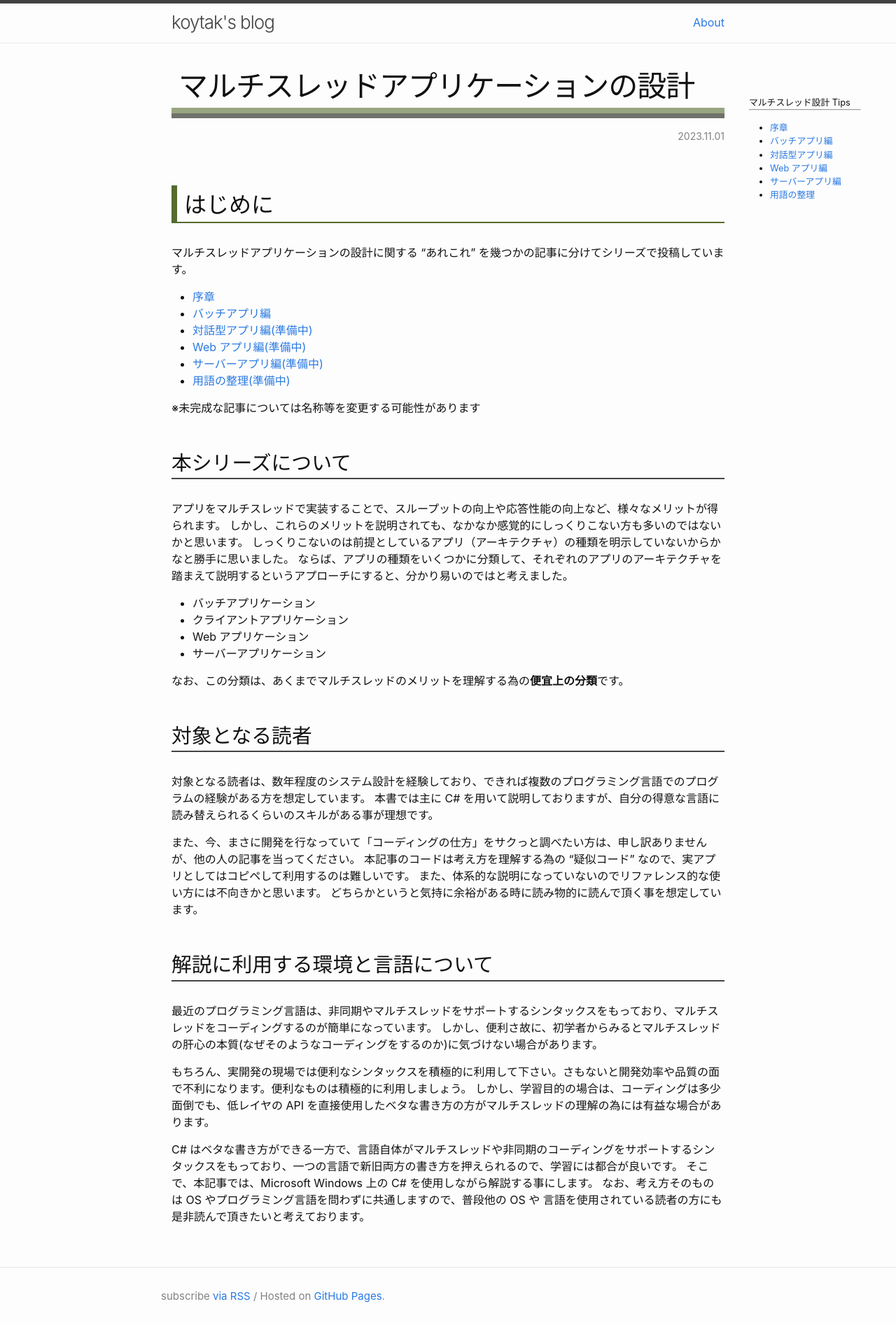
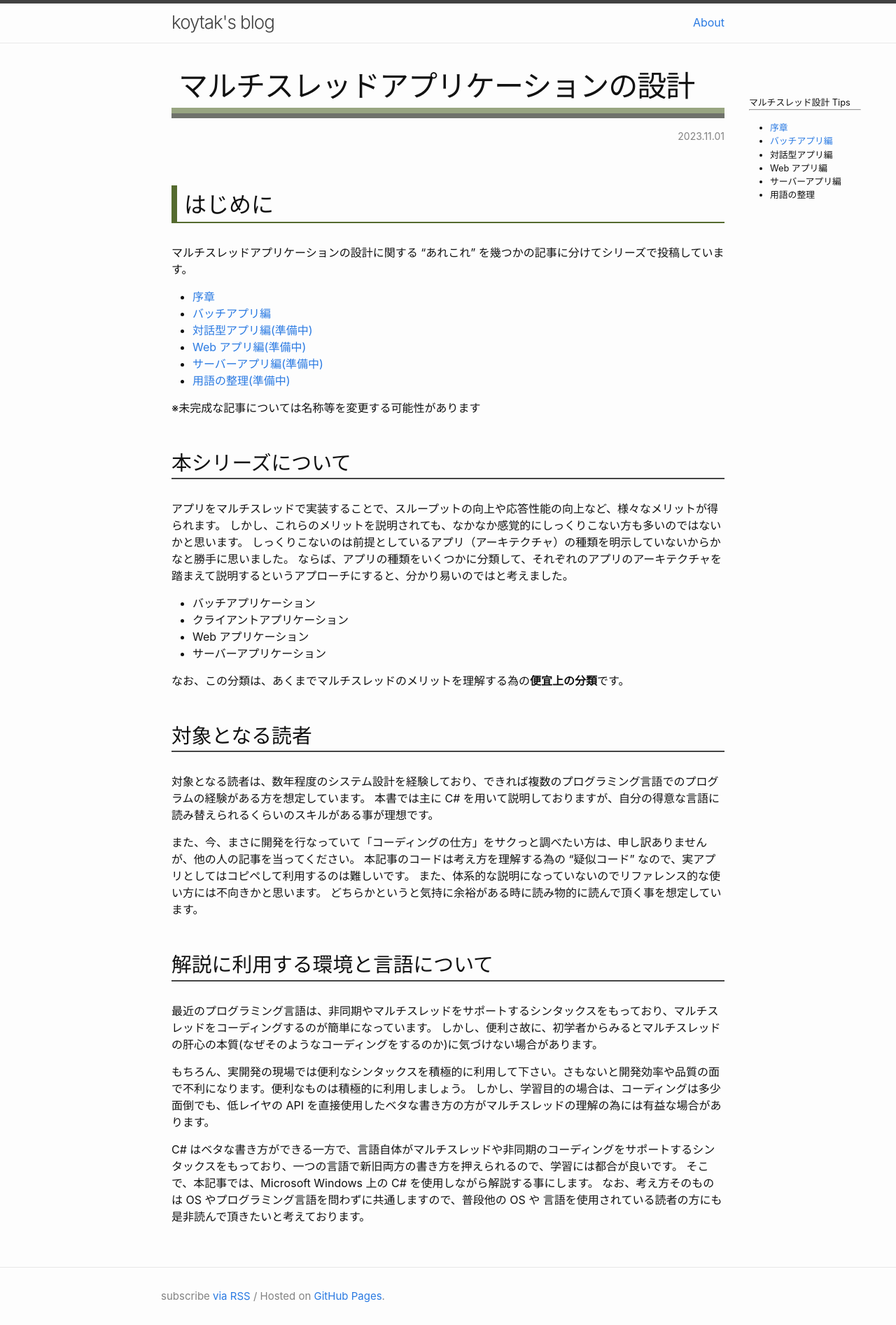
Before and after one commit to koytak-blog/koytak-blog.github.io, a Jekyll site: the page built from articles/multithread-app-arch/index.md, in a window 1280 px wide. Shown: the whole page at 70% size. Built offline with Jekyll 4.4.1, drawn with Linux system fonts in a browser that asks for light colours.

Commit message:
Update _nav.md

```diff
--- a/articles/multithread-app-arch/_nav.md
+++ b/articles/multithread-app-arch/_nav.md
@@ -4,8 +4,8 @@
 <ul>
 <li><a href="./index.html">序章</a></li>
 <li><a href="./batapp.html">バッチアプリ編</a></li>
-<li><a href="./cliapp.html">対話型アプリ編</a></li>
-<li><a href="./webapp.html">Web アプリ編</a></li>
-<li><a href="./srvapp.html">サーバーアプリ編</a></li>
-<li><a href="./mtterm.html">用語の整理</a></li>
+<li><a href="./cliapp.html"></a>対話型アプリ編</li>
+<li><a href="./webapp.html"></a>Web アプリ編</li>
+<li><a href="./srvapp.html"></a>サーバーアプリ編</li>
+<li><a href="./mtterm.html"></a>用語の整理</li>
 </ul>
```
